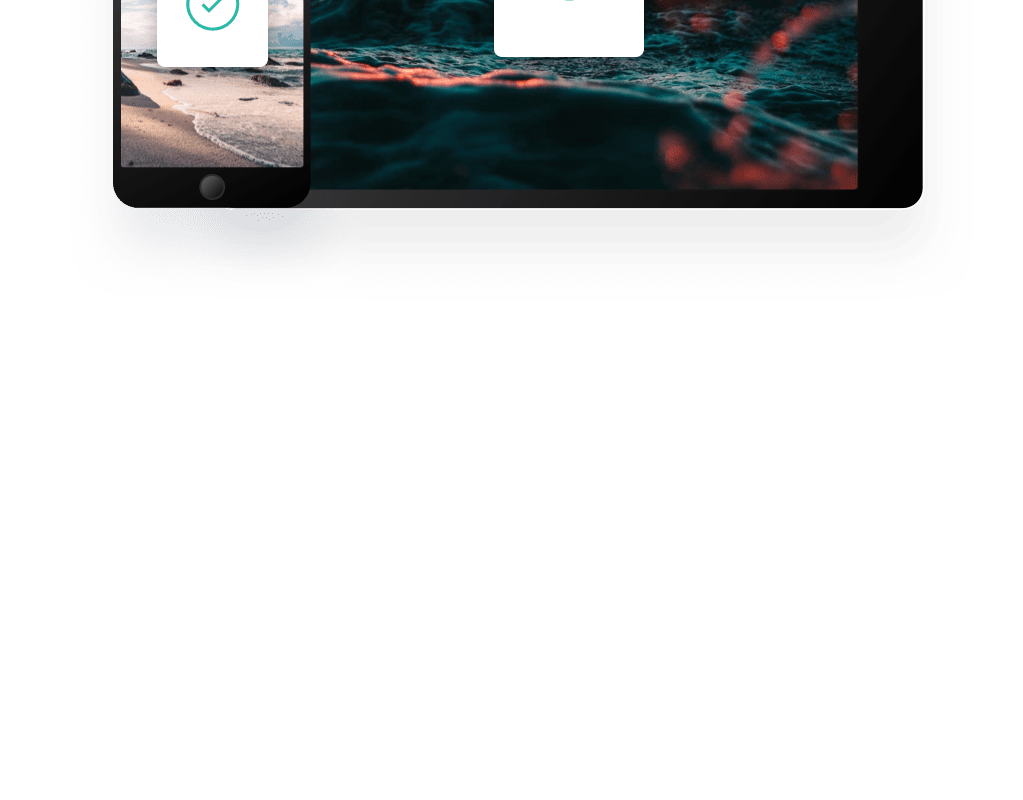
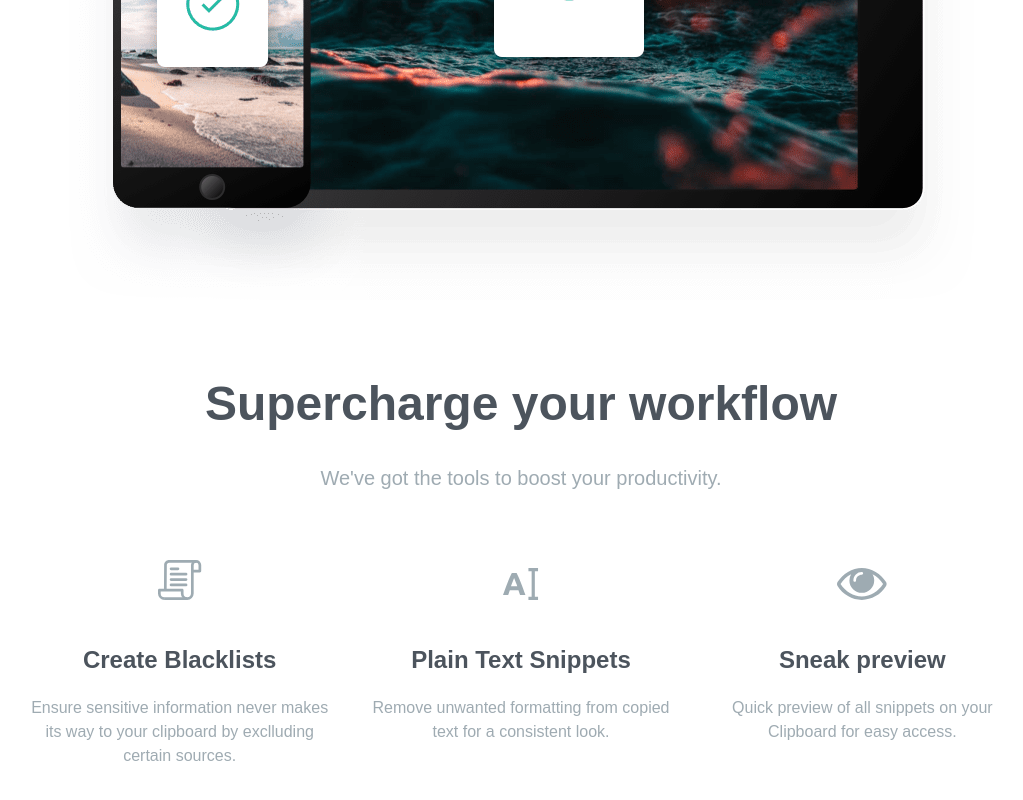
Before and after one commit to xDamneDx/traversy-clipboard, a website: page index.html in a window 1280 px wide. Shown: the part 2116-2916 px from the top of the page, without its empty margins (119-1142 px from the left). Before the commit the page ends 2576 px from the top, so only its background shows below. Drawn offline with Linux system fonts and the light colour scheme; a web font is replaced by a local one.

Commit message:
add supercharge section

```diff
--- a/index.html
+++ b/index.html
@@ -41,7 +41,7 @@
           <h3>
             Keep track of your snippets
           </h3>
-          <p class="max-w-3xl mx-auto mb-24 text-xl leading-9 text-center text-grayishBlue">
+          <p class="mb-24 section-content">
             Clipboard instantly stores any items you copy in the cloud,
             meaning you can access your snippets immediately on all your devices.
             Our Mac and iOS apps will help you organize everything.
@@ -62,18 +62,18 @@
             <div class="flex flex-col mt-16 mb-0 space-y-12 text-xl md:w-1/2 md:mb-28 md:text-left md:pl-16">
               <!-- Item 1 -->
               <div>
-                <h5 class="mb-2 text-2xl font-bold text-darkGrayishBlue">Quick Search</h5>
+                <h5>Quick Search</h5>
                 <p class="max-w-md text-grayishBlue">Easily search your snippets by content, category, web address,
                   application, and more.</p>
               </div>
               <!-- Item 2 -->
               <div>
-                <h5 class="mb-2 text-2xl font-bold text-darkGrayishBlue">iCloud Sync</h5>
+                <h5>iCloud Sync</h5>
                 <p class="max-w-md text-grayishBlue">Instantly saves and syncs snippets across all your devices.</p>
               </div>
               <!-- Item 3 -->
               <div>
-                <h5 class="mb-2 text-2xl font-bold text-darkGrayishBlue">Completely History</h5>
+                <h5>Completely History</h5>
                 <p class="max-w-md text-grayishBlue">Retrieve any snippets from the first moment you started using the
                   app</p>
               </div>
@@ -86,7 +86,7 @@
       <section id="access">
         <div class="my-20 section-sontainer">
           <h3>Access Clipboard Anywhere</h3>
-          <p class="max-w-3xl mx-auto mb-24 text-xl leading-9 text-center text-grayishBlue">
+          <p class="mb-24 section-content">
             Whether you're on the go, or at your computer, you can access all your Clipboard snippets in a few simple
             clicks.
           </p>
@@ -94,6 +94,43 @@
           <img src="../images/image-devices.png" alt="" class="mx-auto">
         </div>
       </section>
+
+      <!-- Supercharge Section -->
+      <section id="supercharge">
+        <div class="my-20 section-container">
+          <h3>Supercharge your workflow</h3>
+          <p class="mb-16 section-content">
+            We've got the tools to boost your productivity.
+          </p>
+
+          <!-- Items Container -->
+          <div
+            class="flex flex-col items-center justify-between space-y-16 md:flex-row md:items-baseline md:space-y-0 md:space-x-8">
+            <!-- Item 1 -->
+            <div class="flex flex-col items-center space-y-5">
+              <img src="../images/icon-blacklist.svg" alt="" class="mb-6">
+              <h5>Create Blacklists</h5>
+              <p class="max-w-md text-grayishBlue">
+                Ensure sensitive information never makes its way to your clipboard by exclluding certain sources.
+              </p>
+            </div>
+            <div class="flex flex-col items-center space-y-5">
+              <img src="../images/icon-text.svg" alt="" class="mb-6">
+              <h5>Plain Text Snippets</h5>
+              <p class="max-w-md text-grayishBlue">
+                Remove unwanted formatting from copied text for a consistent look.
+              </p>
+            </div>
+            <div class="flex flex-col items-center space-y-5">
+              <img src="../images/icon-preview.svg" alt="" class="mb-6">
+              <h5>Sneak preview</h5>
+              <p class="max-w-md text-grayishBlue">
+                Quick preview of all snippets on your Clipboard for easy access.
+              </p>
+            </div>
+          </div>
+        </div>
+      </section>
     </div>
   </section>
 </body>
--- a/input.css
+++ b/input.css
@@ -6,10 +6,18 @@
   h3 {
     @apply mb-8 text-4xl font-bold text-darkGrayishBlue md:text-5xl;
   }
+
+  H5 {
+    @apply mb-2 text-2xl font-bold text-darkGrayishBlue;
+  }
 }
 
 .section-container {
   @apply max-w-6xl px-10 mx-auto text-center;
+}
+
+.section-content {
+  @apply max-w-3xl mx-auto text-xl leading-9 text-center text-grayishBlue;
 }
 
 .button-container {
```
Also changed, not shown: css/style.css.
